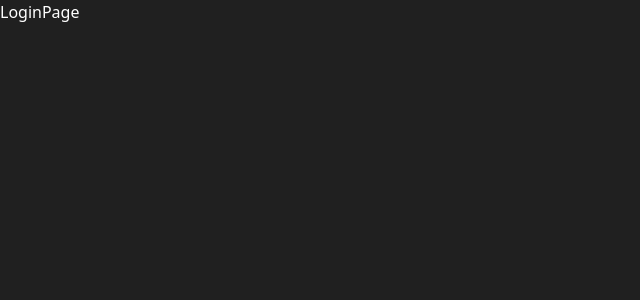
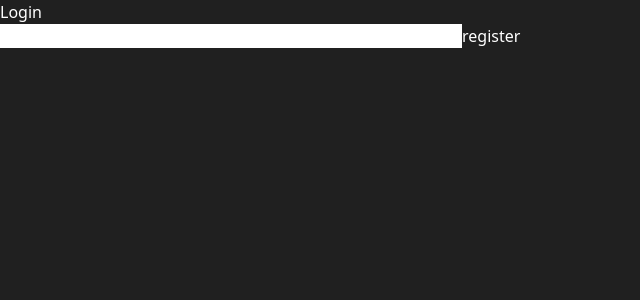
Before and after one commit to AlexBecci/Login-CRUD, a React (Vite) app in the folder client/: page /login in a window 1280 px wide. Shown: the top 300 px of the page, without its empty margins (0-640 px from the left). Built offline with nearby package versions, Linux system fonts and the light colour scheme.

Commit message:
login page functionality

```diff
--- a/client/src/api/auth.js
+++ b/client/src/api/auth.js
@@ -3,3 +3,5 @@ import axios from 'axios';
 const API = 'http://localhost:4000/api'
 
 export const registerRequest = user => axios.post(`${API}/register`, user)
+
+export const loginRequest = user => axios.post(`${API}/login`, user)
--- a/client/src/context/AuthContext.jsx
+++ b/client/src/context/AuthContext.jsx
@@ -1,5 +1,5 @@
-import { createContext, useState, useContext } from "react";
-import { registerRequest } from "../api/auth";
+import { createContext, useState, useContext, useEffect } from "react";
+import { registerRequest, loginRequest } from "../api/auth";
 
 export const AuthContext = createContext();
 
@@ -23,13 +23,35 @@ export const AuthProvider = ({ children }) => {
       setUser(res.data);
       setIsAuthenticated(true);
     } catch (error) {
-      console.log(error.response);
       setErrors(error.response.data);
     }
   };
 
+  const singin = async (user) => {
+    try {
+      const res = await loginRequest(user);
+      console.log(res);
+    } catch (err) {
+      if (Array.isArray(err.response.data)) {
+        return setErrors(err.response.data);
+      }
+      setErrors([err.response.data.message]);
+    }
+  };
+
+  useEffect(() => {
+    if (errors.length > 0) {
+      const timer = setTimeout(() => {
+        setErrors([]);
+      }, 5000);
+      return () => clearTimeout(timer);
+    }
+  });
+
   return (
-    <AuthContext.Provider value={{ signup, user, isAuthenticated,errors }}>
+    <AuthContext.Provider
+      value={{ signup, singin, user, isAuthenticated, errors }}
+    >
       {children}
     </AuthContext.Provider>
   );
--- a/client/src/pages/LoginPage.jsx
+++ b/client/src/pages/LoginPage.jsx
@@ -1,5 +1,46 @@
+import { useForm } from "react-hook-form";
+import { useAuth } from "../context/AuthContext";
+
 function LoginPage() {
-  return <div>LoginPage</div>;
+  const {
+    register,
+    handleSubmit,
+    formState: { errors },
+  } = useForm();
+
+  const { singin, errors: singinErrors } = useAuth();
+
+  const onSubmit = handleSubmit(async (data) => {
+    singin(data);
+  });
+
+  return (
+    <div className="bg-zinc-800 max-w-md p-10 rounded-md">
+      {singinErrors.map((error, i) => (
+        <div className="bg-red-500 p-2 text-white" key={i}>
+          {error}
+        </div>
+      ))}
+      <h1>Login</h1>
+      <form onSubmit={onSubmit}>
+        <input
+          type="email"
+          {...register("email", { required: true })}
+          className="w-full bg-zinc-700 text-white px-4 py-2 rounded-md"
+        />
+        {errors.email && <p className="text-red-500">email is required</p>}
+        <input
+          type="password"
+          {...register("password", { required: true })}
+          className="w-full bg-zinc-700 text-white px-4 py-2 rounded-md"
+        />
+        {errors.password && (
+          <p className="text-red-500">password is required</p>
+        )}
+        <button type="submit">register</button>
+      </form>
+    </div>
+  );
 }
 
 export default LoginPage;
--- a/client/src/pages/RegisterPage.jsx
+++ b/client/src/pages/RegisterPage.jsx
@@ -9,6 +9,7 @@ function RegisterPage() {
     handleSubmit,
     formState: { errors },
   } = useForm();
+
   const { signup, isAuthenticated, errors: registerErrors } = useAuth();
   const navigate = useNavigate();
 
@@ -17,6 +18,7 @@ function RegisterPage() {
       navigate("/tasks");
     }
   }, [isAuthenticated]);
+
   const onSubmit = handleSubmit(async (values) => {
     signup(values);
   });
```
Also changed, not shown: 1 other file (tests, documents, lock files or other folders).
